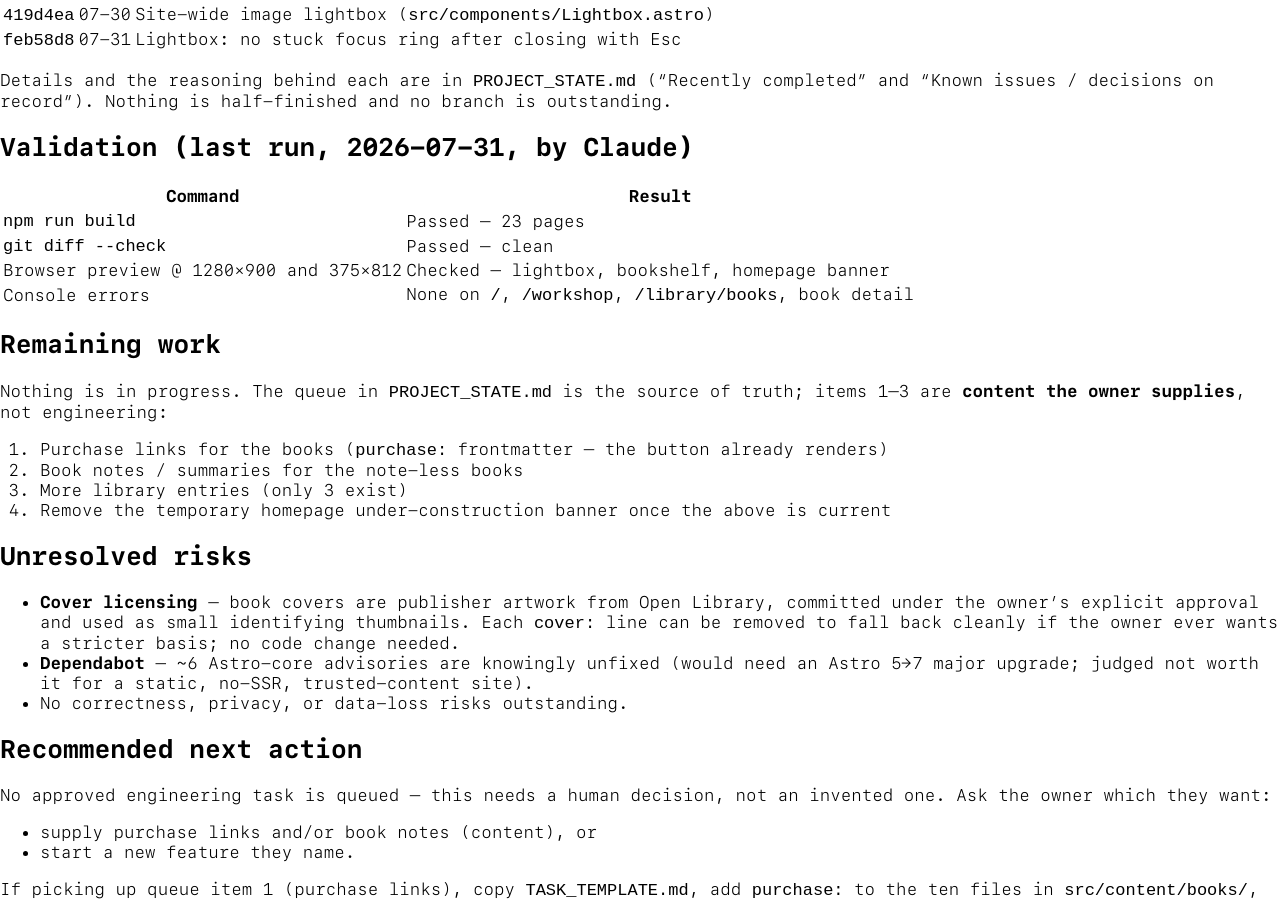
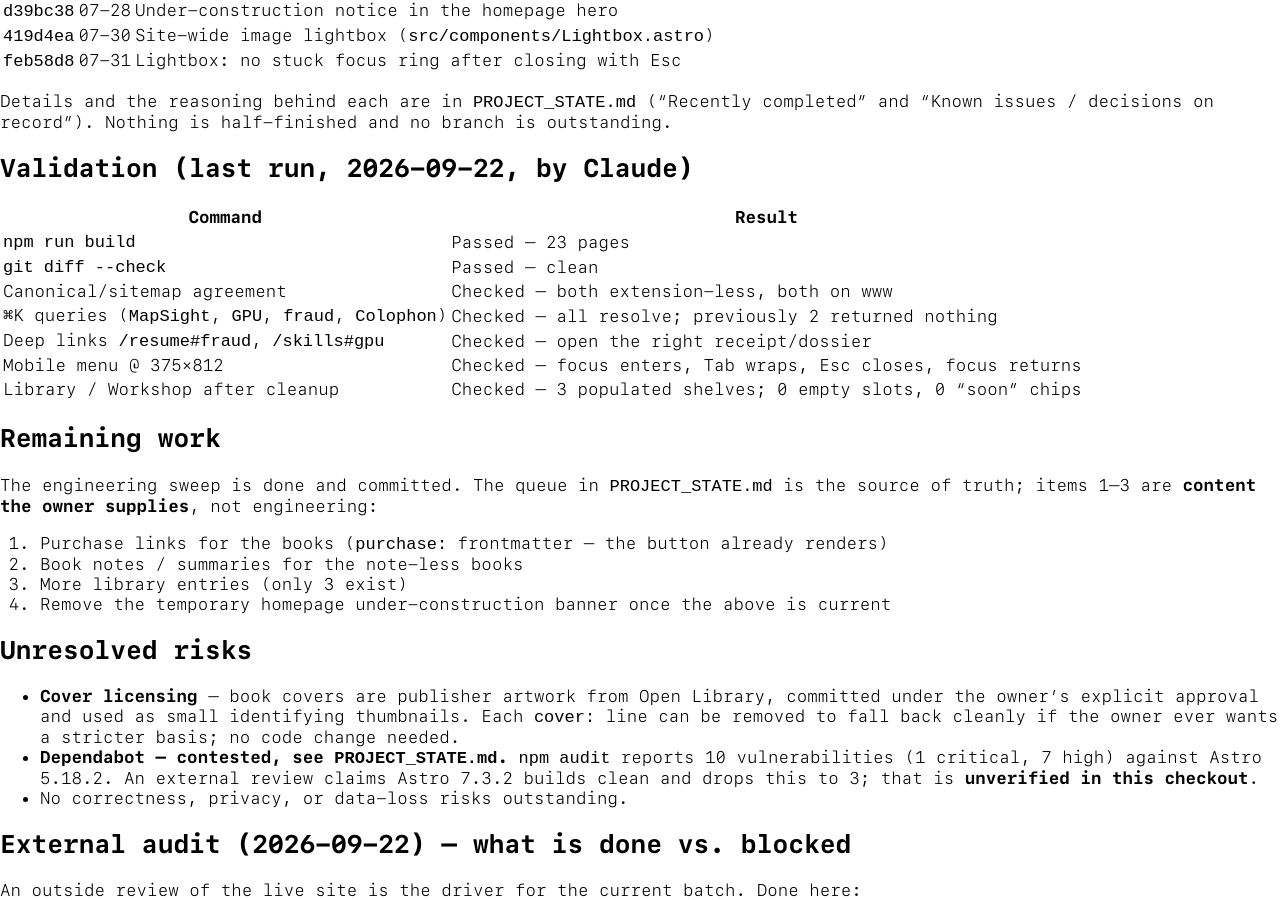
Before and after one commit to MostafaOkasha/MostafaOkasha.github.io, a Jekyll site: the page built from docs/ai/HANDOFF.md, in a window 1280 px wide and 900 px high, scrolled down 1750 px. Built offline with Jekyll 4.4.1, drawn with Linux system fonts in a browser that asks for light colours; nearby versions of some CDN libraries; our own code applies the rules of GitHub Pages for plain Markdown files; some of the changed text lies outside the part shown.

Commit message:
Update handoff docs for the external-audit response
Records the current batch against the audit that prompted it: which findings
each commit closed, which are blocked on the owner (About rewrite, flagship
case studies, the Meta end-date discrepancy — all facts I cannot invent on a
public CV), and which are open but unblocked (Astro 5->7 verification, the
180 MB deploy artifact).

Also flags the Dependabot decision on record as contested rather than settled:
npm audit currently reports 10 vulnerabilities against Astro 5.18.2, and the
audit claims PR #42 (Astro 7.3.2) builds clean at 3. That claim is explicitly
marked unverified in this checkout so the next agent tests it rather than
trusting it.

Co-Authored-By: Claude Opus 5 <noreply@anthropic.com>

```diff
--- a/docs/ai/HANDOFF.md
+++ b/docs/ai/HANDOFF.md
@@ -6,17 +6,17 @@ documents. Do not rely on conversation history or agent-specific memory.
 
 ## Handoff metadata
 
-- Task: none in progress — the last batch of site work is finished, pushed, and live
-- Status: Idle / awaiting owner direction
+- Task: external-audit response — engineering half complete; content half blocked on the owner
+- Status: Awaiting owner review/push, then owner input on content
 - Current owner: unassigned
 - Intended next owner: either agent, or the owner for the content items
-- Last updated: 2026-07-31 by Claude
+- Last updated: 2026-09-22 by Claude
 - Branch: `master`
-- Current commit: `feb58d8` (`Lightbox: don't leave a focus ring after closing with Esc`)
-- `origin/master`: `feb58d8` — **everything is pushed**; nothing is waiting for review
+- Current commit: `4d82e5c` (`Stop advertising the gaps...`); verify with `git log -1`
+- `origin/master`: `f30f670` — **4 local commits are unpushed** and awaiting review
 - Working tree expected: clean
 
-Verify with `git status -sb` and `git log -1`. If the tree is dirty or `HEAD` is not `feb58d8`,
+Verify with `git status -sb` and `git log -1`. If the tree is dirty or `HEAD` is not `2ffc9f2`,
 someone has worked since this was written — inspect before editing rather than assuming.
 
 ## Documents to read
@@ -28,7 +28,8 @@ someone has worked since this was written — inspect before editing rather than
 
 ## Current state
 
-The Astro site is healthy and fully deployed. Recent work, all live:
+The Astro site is healthy. Everything through `f30f670` is live; the five commits after it are
+local and awaiting review. Earlier work, all live:
 
 | Commit | Date | What |
 |---|---|---|
@@ -42,19 +43,22 @@ The Astro site is healthy and fully deployed. Recent work, all live:
 Details and the reasoning behind each are in `PROJECT_STATE.md` ("Recently completed" and
 "Known issues / decisions on record"). Nothing is half-finished and no branch is outstanding.
 
-## Validation (last run, 2026-07-31, by Claude)
+## Validation (last run, 2026-09-22, by Claude)
 
 | Command | Result |
 |---|---|
 | `npm run build` | Passed — 23 pages |
 | `git diff --check` | Passed — clean |
-| Browser preview @ 1280×900 and 375×812 | Checked — lightbox, bookshelf, homepage banner |
-| Console errors | None on `/`, `/workshop`, `/library/books`, book detail |
+| Canonical/sitemap agreement | Checked — both extension-less, both on www |
+| ⌘K queries (`MapSight`, `GPU`, `fraud`, `Colophon`) | Checked — all resolve; previously 2 returned nothing |
+| Deep links `/resume#fraud`, `/skills#gpu` | Checked — open the right receipt/dossier |
+| Mobile menu @ 375×812 | Checked — focus enters, Tab wraps, Esc closes, focus returns |
+| Library / Workshop after cleanup | Checked — 3 populated shelves; 0 empty slots, 0 "soon" chips |
 
 ## Remaining work
 
-Nothing is in progress. The queue in `PROJECT_STATE.md` is the source of truth; items 1–3 are
-**content the owner supplies**, not engineering:
+The engineering sweep is done and committed. The queue in `PROJECT_STATE.md` is the source of
+truth; items 1–3 are **content the owner supplies**, not engineering:
 
 1. Purchase links for the books (`purchase:` frontmatter — the button already renders)
 2. Book notes / summaries for the note-less books
@@ -66,20 +70,39 @@ Nothing is in progress. The queue in `PROJECT_STATE.md` is the source of truth;
 - **Cover licensing** — book covers are publisher artwork from Open Library, committed under the
   owner's explicit approval and used as small identifying thumbnails. Each `cover:` line can be
   removed to fall back cleanly if the owner ever wants a stricter basis; no code change needed.
-- **Dependabot** — ~6 Astro-core advisories are knowingly unfixed (would need an Astro 5→7 major
-  upgrade; judged not worth it for a static, no-SSR, trusted-content site).
+- **Dependabot — contested, see `PROJECT_STATE.md`.** `npm audit` reports 10 vulnerabilities
+  (1 critical, 7 high) against Astro 5.18.2. An external review claims Astro 7.3.2 builds clean
+  and drops this to 3; that is **unverified in this checkout**.
 - No correctness, privacy, or data-loss risks outstanding.
+
+## External audit (2026-09-22) — what is done vs. blocked
+
+An outside review of the live site is the driver for the current batch. Done here:
+
+| Commit | Audit finding addressed |
+|---|---|
+| `bb0ff49` | canonical host → www, extension-less canonicals, og:type=article, summary_large_image, JSON-LD |
+| `4c4e041` | aria-modal, labelled search, semantic results, mobile-menu focus trap + Escape, missing h1s |
+| `da86334` | ⌘K now indexes projects, systems, skills, receipts, article bodies; skill/receipt deep links |
+| `4d82e5c` | empty shelves + "coming soon" placeholders hidden |
+| `f30f670` | the preloader finding — already fixed before the audit landed |
+
+**Blocked on the owner (cannot be invented — public CV):** About rewrite; three
+flagship case studies (Forge OS / Praxis Forge, LifeKeep, Chamber); the Meta
+end-date discrepancy (site says Feb 2026, an earlier note said Jan 2026).
+
+**Open, unblocked, not started:** verify the Astro 5→7 upgrade (see the contested
+Dependabot entry in `PROJECT_STATE.md`); the 180 MB deploy artifact (`images/` is
+169 MB and publishes tracked `.psd`/`.avi`), which must preserve existing URLs.
 
 ## Recommended next action
 
-No approved engineering task is queued — this needs a human decision, not an invented one. Ask the
-owner which they want:
+Owner: review and push the five local commits, then either supply the blocked content (About,
+flagship case studies, the correct Meta end date) or approve verifying the Astro 5→7 upgrade.
 
-- supply purchase links and/or book notes (content), or
-- start a new feature they name.
-
-If picking up queue item 1 (purchase links), copy `TASK_TEMPLATE.md`, add `purchase:` to the ten
-files in `src/content/books/`, run `npm run build`, and preview a book detail route.
+If picking up the upgrade, do it in isolation: bump Astro, run `npm run build`, confirm 23 pages,
+exercise the lightbox / ⌘K / Aurora islands, re-run `npm audit`, and revert cleanly if anything
+breaks. Then correct the contested Dependabot entry in `PROJECT_STATE.md` with the real result.
 
 ## Before stopping
 
```
Also changed, not shown: docs/ai/PROJECT_STATE.md (+20 -4 lines).
